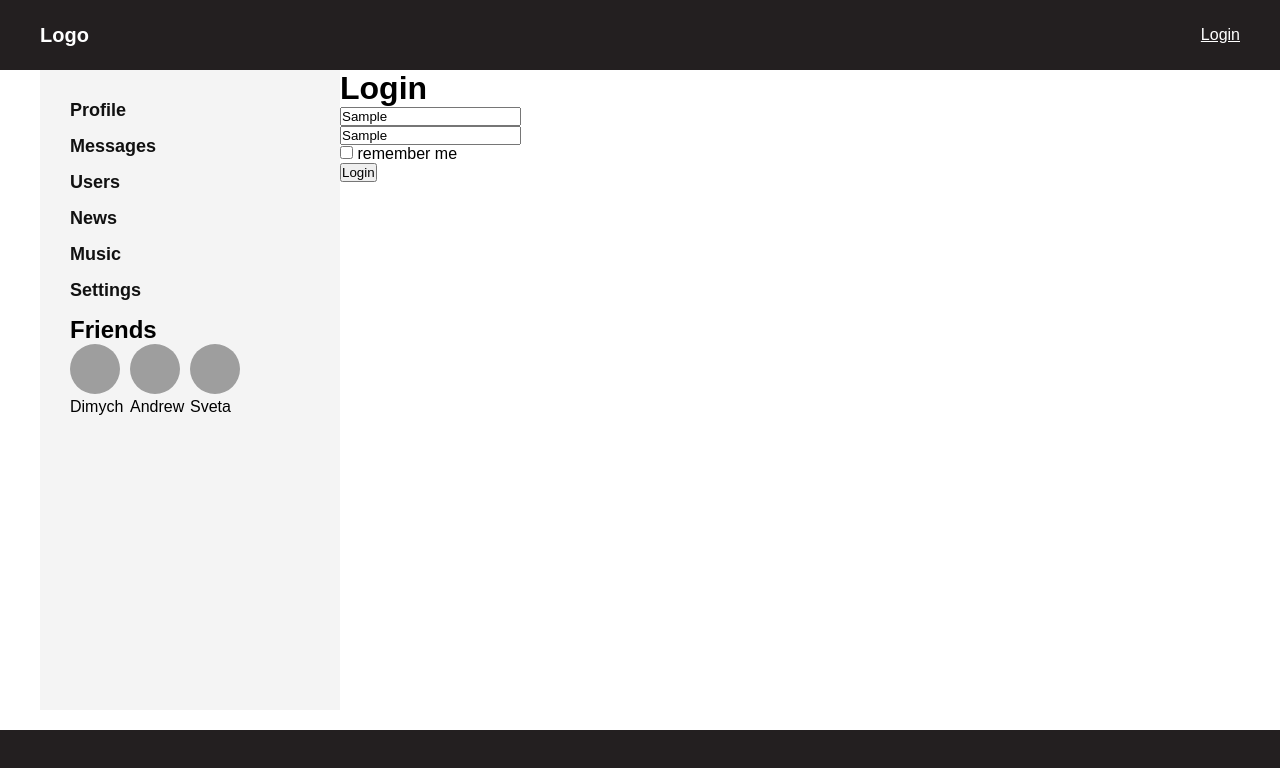
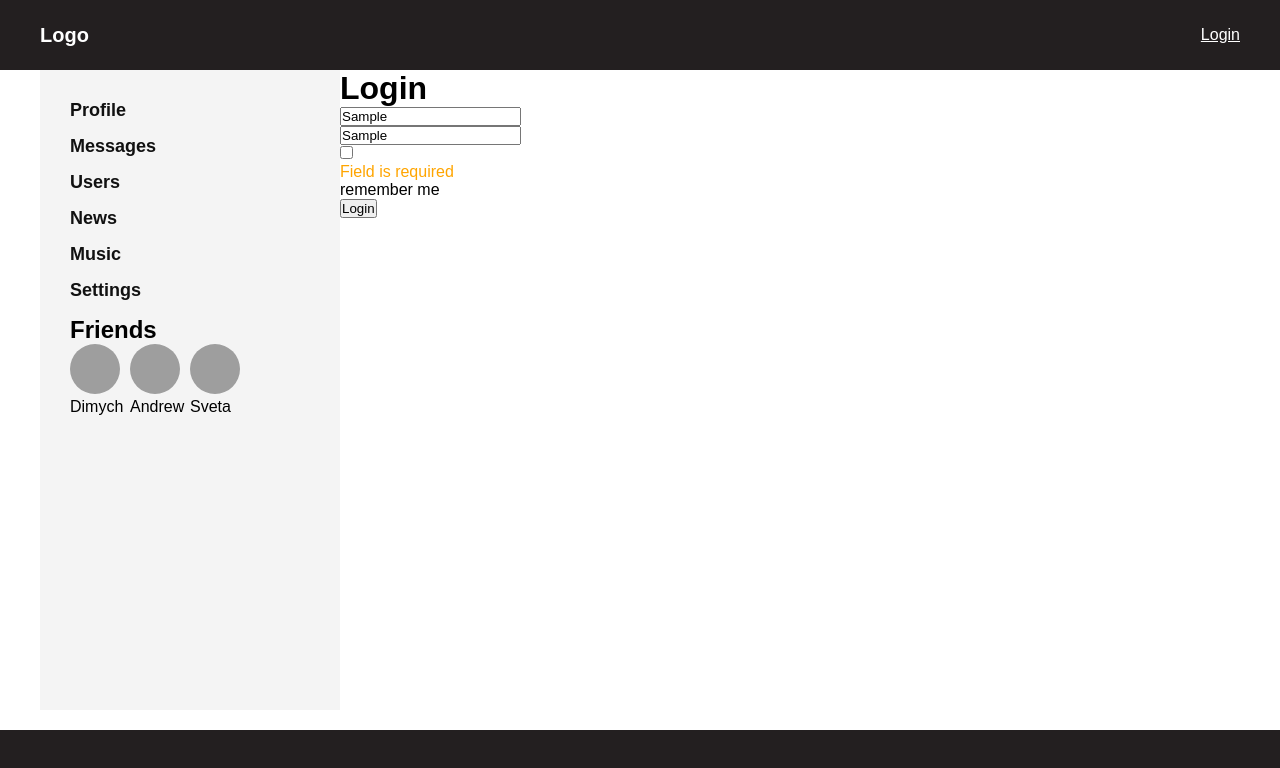
Before and after one commit to messer-84/social-net, a React (Create React App) app: page /login in a window 1280 px wide. Both pictures are taken after typing "Sample", "Sample" into the empty fields and a click on the button "Login". Shown: the top 768 px of the page. Built offline with nearby package versions, Linux system fonts and the light colour scheme; no server answers; grey boxes are pictures that could not be loaded.

Commit message:
lesson 77

```diff
--- a/src/components/Dialogs/Dialogs.jsx
+++ b/src/components/Dialogs/Dialogs.jsx
@@ -5,15 +5,21 @@ import DialogItem from "./DialogItem/DialogItem";
 import Message from "./Message/Message";
 import { Redirect } from "react-router";
 import { Field, reduxForm } from "redux-form";
+import {maxLengthCreator, required} from "../../utils/validators/validators";
+import {Textarea} from "../commons/FormsControls/FormsControls";
+
+const maxLength10 = maxLengthCreator(10);
 
 const AddMessageForm = props => {
   return (
     <form onSubmit={props.handleSubmit}>
       <div>
         <Field
-          component={"textarea"}
+          component={Textarea}
           name={"newMessageBody"}
           placeholder={"Enter your message"}
+          validate={[required, maxLength10]}
+
         />
       </div>
       <div>
@@ -37,9 +43,7 @@ const Dialogs = props => {
   };
 
   if (!props.isAuth) return <Redirect to="/login" />;
-  const onSubmit = formData => {
-    // addNewMessage()
-  };
+
   return (
     <div className={s.dialogsBlock}>
       <div className={s.dialogsItems}>
--- a/src/components/Login/Login.jsx
+++ b/src/components/Login/Login.jsx
@@ -1,17 +1,27 @@
 import React from "react";
 import {Field, reduxForm} from 'redux-form';
+import {Input} from "../commons/FormsControls/FormsControls";
+import {maxLengthCreator, required} from "../../utils/validators/validators";
+
+const maxLength10 = maxLengthCreator(10);
 
 const LoginForm = (props) => {
     return (
         <form onSubmit={props.handleSubmit}>
             <div>
-                <Field placeholder={"Login"} name={"login"} component={"input"}/>
+                <Field placeholder={"Login"} name={"login"} component={Input}
+                       validate={[required]}
+                />
             </div>
             <div>
-                <Field placeholder={"Password"} name={"password"} component={"input"}/>
+                <Field placeholder={"Password"} name={"password"} component={Input}
+                       validate={[required]}
+                />
             </div>
             <div>
-                <Field type={"checkbox"} name={"rememberMe"} component={"input"}/> remember me
+                <Field type={"checkbox"} name={"rememberMe"} component={Input}
+                       validate={[required, maxLength10]}
+                /> remember me
             </div>
             <div>
                 <button>Login</button>
@@ -26,7 +36,6 @@ const LoginReduxForm = reduxForm({
 
 const Login = props => {
     const onSubmit = (formData) => {
-console.log('form data', formData);
     };
     return (
         <div>
--- a/src/components/Profile/MyPosts/MyPosts.jsx
+++ b/src/components/Profile/MyPosts/MyPosts.jsx
@@ -2,15 +2,20 @@ import React from "react";
 import s from "./MyPosts.module.css";
 import Post from "./Post/Post";
 import { Field, reduxForm } from "redux-form";
+import {maxLengthCreator, required} from "../../../utils/validators/validators";
+import {Textarea} from "../../commons/FormsControls/FormsControls";
+
+const maxLength10 = maxLengthCreator(10);
 
 let AddNewPostForm = props => {
   return (
     <form onSubmit={props.handleSubmit}>
       <div>
         <Field
-          component={"textarea"}
+          component={Textarea}
           name={"newPostText"}
           placeholder={"Enter your post"}
+          validate={[required, maxLength10]}
         />
       </div>
       <div>
--- /dev/null
+++ b/src/components/commons/FormsControls/FormsControls.js
@@ -0,0 +1,24 @@
+import React from "react";
+import styles from "./FormsControls.module.css";
+
+
+const FormControl = ({input, meta, child, element, ...props}) => {
+    const hasError = meta.touched && meta.error;
+    return (
+        <div className={styles.formControl + " " + (hasError ? styles.error : "")}>
+            <div>{props.children}</div>
+            {hasError && <span>{meta.error}</span>}
+        </div>
+    );
+};
+
+export const Textarea = (props) => {
+    const {...restProps} = props;
+    return <FormControl {...props}><textarea {...props.input} {...restProps} /></FormControl>;
+};
+
+export const Input = (props) => {
+
+    const {...restProps} = props;
+    return <FormControl {...props}><input {...props.input} {...restProps} /></FormControl>;
+};
--- /dev/null
+++ b/src/components/commons/FormsControls/FormsControls.module.css
@@ -0,0 +1,12 @@
+.formControl{
+
+}
+.formControl.error input,
+.formControl.error textarea{
+    border: 2px solid red;
+}
+
+.formControl.error span{
+    color: orange;
+
+}
--- a/src/utils/validators/validators.js
+++ b/src/utils/validators/validators.js
@@ -0,0 +1,9 @@
+export const required = value => {
+    if(value) return undefined;
+    return "Field is required";
+};
+
+export const maxLengthCreator = (maxLength) => value => {
+    if(value.length > maxLength) return `Max length is ${maxLength} symbols`;
+    return undefined;
+};
```
